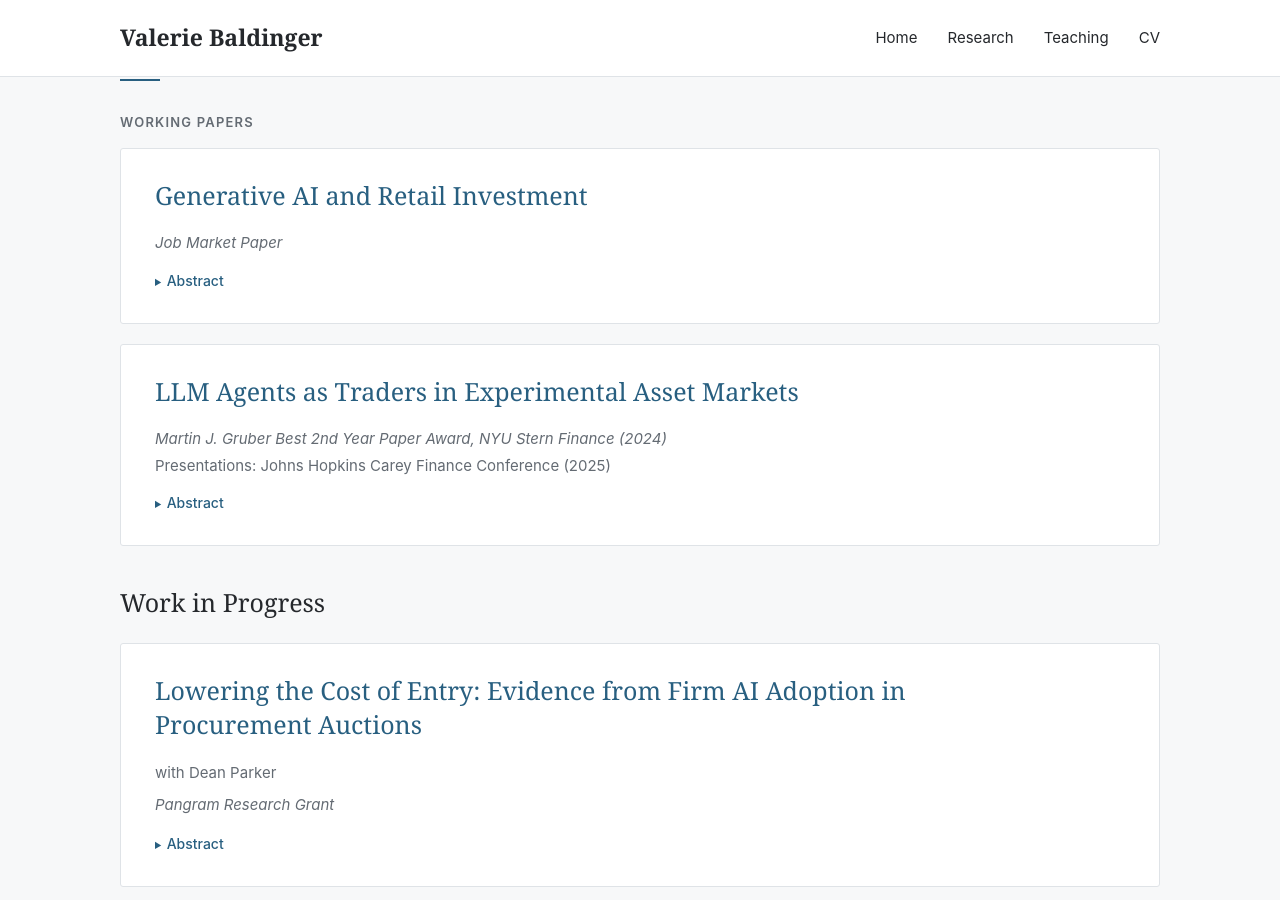
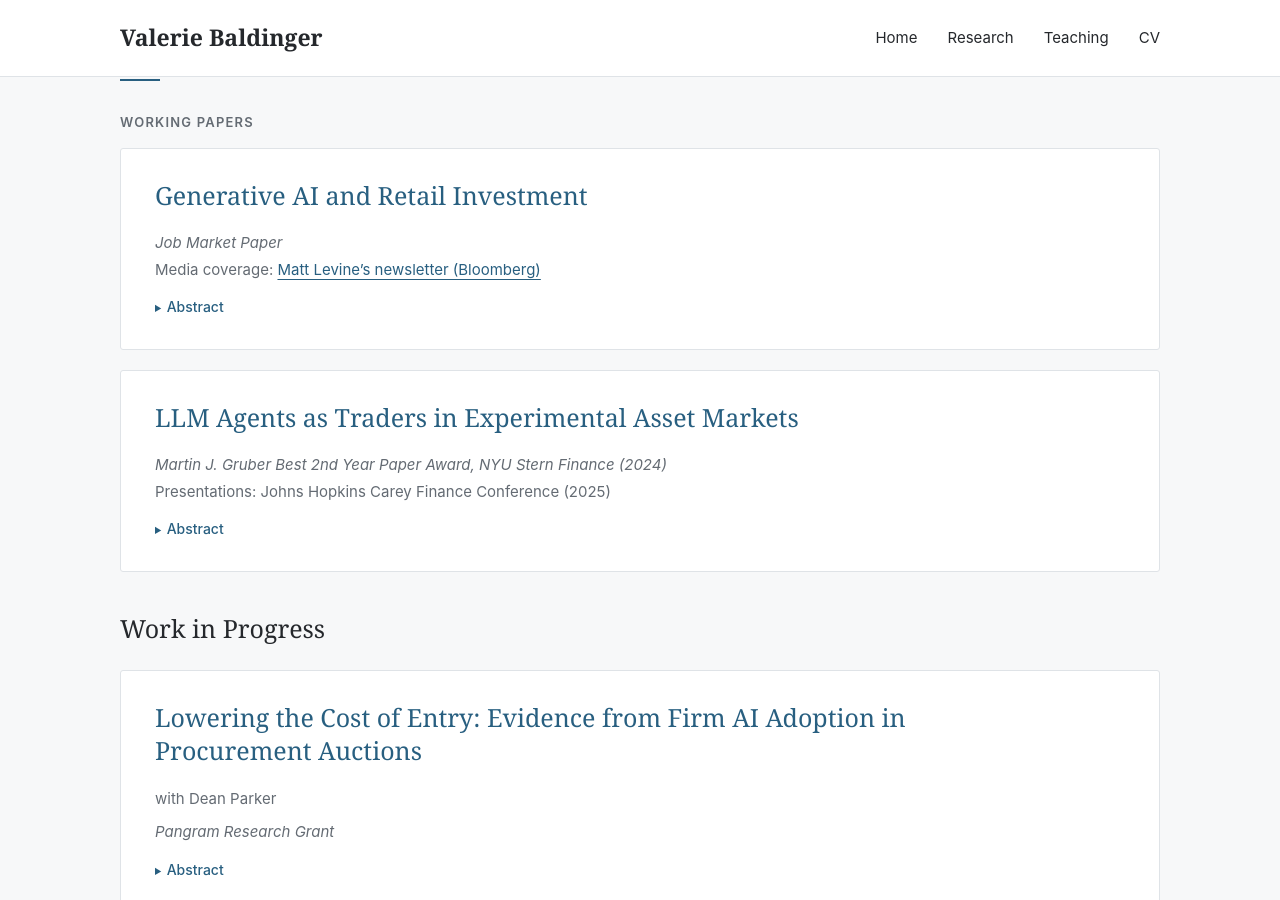
Before and after one commit to valeriebaldinger/valeriebaldinger.github.io, a Jekyll site: the page built from _pages/about.md, in a window 1280 px wide and 900 px high, scrolled down 734 px. Built offline with Jekyll 4.4.1, drawn with Linux system fonts in a browser that asks for light colours.

Commit message:
Add Bloomberg media coverage to job market paper

```diff
--- a/_pages/about.md
+++ b/_pages/about.md
@@ -35,7 +35,10 @@ redirect_from:
     <h3 class="research-label">Working Papers</h3>
     <article class="paper" aria-labelledby="prompt-to-portfolio">
       <h4 class="paper-title" id="prompt-to-portfolio"><a href="{{ '/papers/generative-ai-and-retail-investment/' | relative_url }}">Generative AI and Retail Investment</a></h4>
-      <p class="paper-notes"><em>Job Market Paper</em></p>
+      <div class="paper-notes">
+        <p><em>Job Market Paper</em></p>
+        <p>Media coverage: <a href="https://www.bloomberg.com/opinion/newsletters/2026-11-12/nvidia-s-board-had-to-do-something?accessToken=eyJhbGciOiJIUzI1NiIsInR5cCI6IkpXVCJ9.eyJzb3VyY2UiOiJTdWJzY3JpYmVyR2lmdGVkQXJ0aWNsZSIsImlhdCI6MTc5NDUyMTgyMSwiZXhwIjoxNzk1MTI2NjIxLCJhcnRpY2xlSWQiOiJUT0VKTkZLSUpIOE8wMCIsImJjb25uZWN0SWQiOiJCOTU4NjJDREE2OTM0OTMwQUFGRUNEMTQzMjAzOENGQyJ9.XtDnNFiE2cEhUvmi8X1HR_zvOXxaCdzlSSG8IkeIL4E">Matt Levine’s newsletter (Bloomberg)</a></p>
+      </div>
       <details>
         <summary>Abstract</summary>
         <p class="abstract">Generative AI is a general purpose technology with rapidly growing adoption among retail investors. How does the adoption of this technology change household investment decisions? I study the adoption of a generative AI-based conversational assistant by retail investors, using data that link investors’ prompts and AI answers to transaction-level trading records. Using a staggered difference-in-differences design, I find that generative AI adoption increases investment in index funds relative to individual stocks by 7.6 percentage points. As a result, AI adoption reduces investors’ return loss—the expected return forgone due to under-diversification at a given level of risk—by 43 basis points on average. With respect to the potential mechanisms, I find evidence that AI’s ability to tailor its answers to investors’ circumstances contributes to its effect on their portfolio choices.</p>
```
